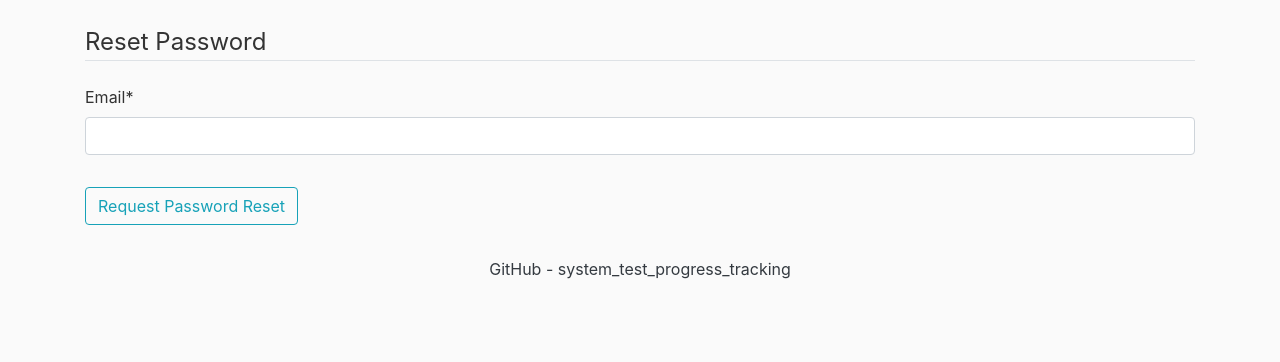
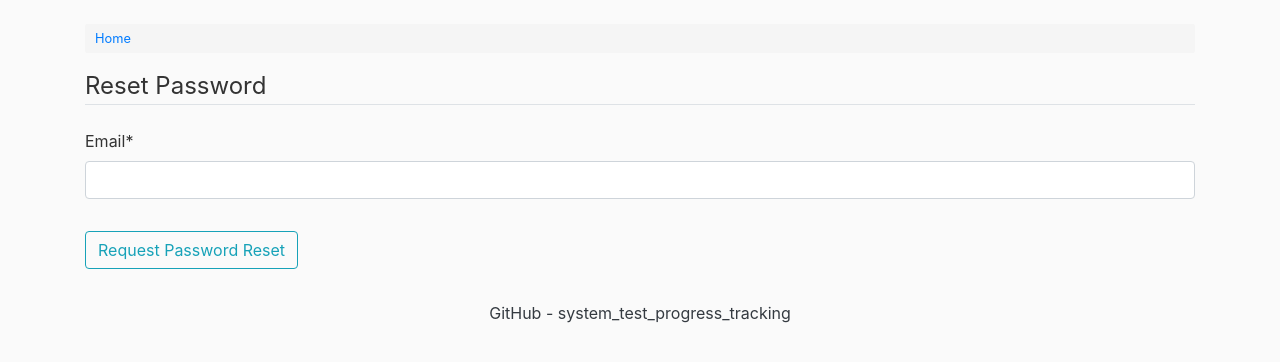
Before and after one commit to TobKed/system_test_progress_tracking, a Django app: page /password-reset/ in a window 1280 px wide. Shown: the part 56-418 px from the top of the page. Run offline with Django 3.2, Linux system fonts and the light colour scheme; some libraries are stand-ins or nearby versions.

Commit message:
add breadcrumbs

```diff
--- a/system_test_progress_tracking/progress_tracking/static/progress_tracking/main.css
+++ b/system_test_progress_tracking/progress_tracking/static/progress_tracking/main.css
@@ -78,3 +78,10 @@ ul {
 .bg-ts-waiting {
     background-color: #7b7b7b;
 }
+
+.breadcrumb {
+    padding:5px 10px;
+    margin-bottom:15px;
+    list-style:none;
+    background-color:#f5f5f5;
+    border-radius:2px}
--- a/system_test_progress_tracking/progress_tracking/templates/progress_tracking/base.html
+++ b/system_test_progress_tracking/progress_tracking/templates/progress_tracking/base.html
@@ -31,6 +31,12 @@
     <div class="row">
         <div class="col-md-12">
 
+            <ol class="breadcrumb small">
+                {% block breadcrumb %}
+                    <li class="breadcrumb-item active"><a href="{% url 'home-view' %}">Home</a></li>
+                {% endblock breadcrumb %}
+            </ol>
+
             {% if messages %}
                 {% for message in messages %}
                     <div class="alert alert-{{ message.tags }}">
@@ -40,7 +46,7 @@
             {% endif %}
 
             {% block content %}
-            {% endblock %}
+            {% endblock content %}
 
         </div>
     </div>
--- a/system_test_progress_tracking/progress_tracking/templates/progress_tracking/machine_detail.html
+++ b/system_test_progress_tracking/progress_tracking/templates/progress_tracking/machine_detail.html
@@ -1,4 +1,9 @@
 {% extends "progress_tracking/base.html" %}
+{% block breadcrumb %}
+    <li class="breadcrumb-item"><a href="{% url 'home-view' %}">Home</a></li>
+    <li class="breadcrumb-item active">{{ machine.machine_name }}</li>
+{% endblock breadcrumb %}
+
 {% block content %}
     <article class="media content-section">
         <div class="media-body">
```
Also changed, not shown: system_test_progress_tracking/progress_tracking/templates/progress_tracking/dry_run_data_detail.html (+7 -0 lines), system_test_progress_tracking/progress_tracking/templates/progress_tracking/machine_last_data.html (+7 -0 lines), system_test_progress_tracking/progress_tracking/templates/progress_tracking/navbar.html (line endings or trailing spaces).
